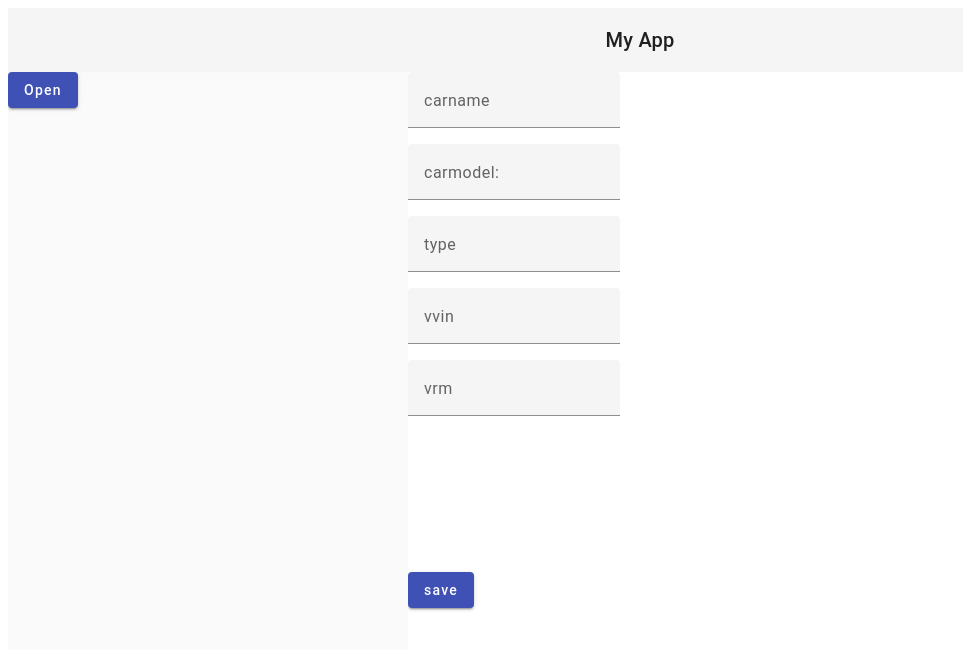
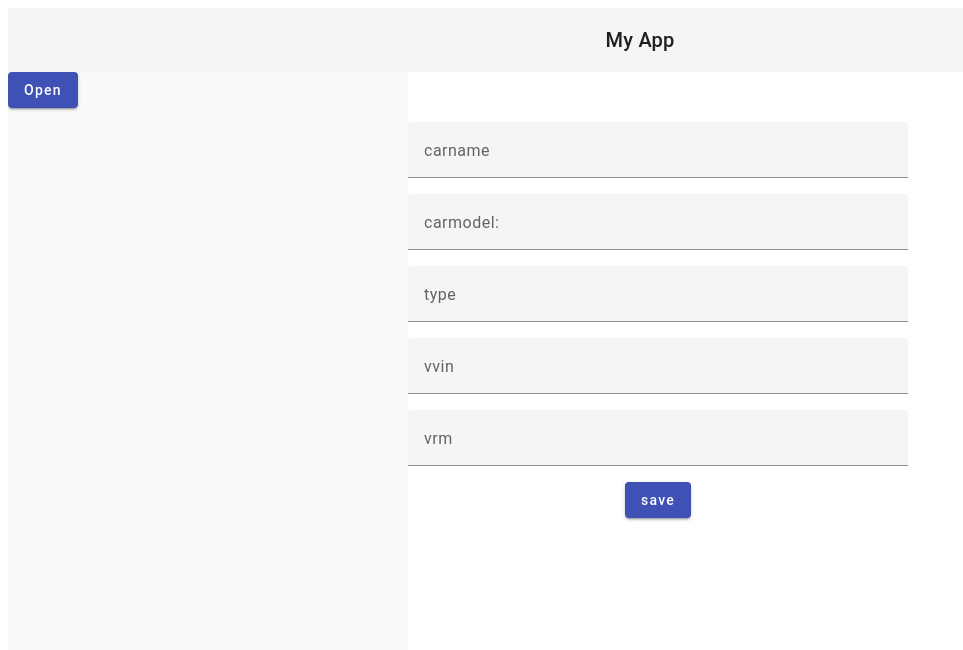
Before and after one commit to Tarunkumarchelumalla/angular-material-ex-2, an Angular app: page /child2/0 in a window 1280 px wide. Shown: the top 650 px of the page, without its empty margins (0-963 px from the left). Built offline with nearby package versions, Linux system fonts and the light colour scheme.

Commit message:
8 files modified

```diff
--- a/src/app/app.component.css
+++ b/src/app/app.component.css
@@ -46,3 +46,6 @@ button {
   display: flex;
   justify-content: space-around;
 }
+.div-outlet {
+  margin-top: 50px;
+}
--- a/src/app/app.component.html
+++ b/src/app/app.component.html
@@ -39,7 +39,7 @@
     </button>
   </mat-sidenav-container>
 
-  <div>
+  <div class="div-outlet">
     <router-outlet></router-outlet>
   </div>
 </div>
--- a/src/app/carsdata.service.ts
+++ b/src/app/carsdata.service.ts
@@ -1,5 +1,27 @@
 import { Injectable } from '@angular/core';
 import { faker } from '@faker-js/faker';
+
+// PascalCase (Interface Classes)
+// snake_case
+// camelCase (functions, variables)
+
+// interface Tarun<T1, T2> {
+//   name: T1;
+//   age: T2;
+// }
+
+// const abc: Tarun<string, number> = {
+//   name: 0,
+//   age: ''
+// }
+
+interface CrudService {
+  list: (...args: any[]) => any;
+  create: (...args: any[]) => any;
+  update: (...args: any[]) => any;
+  delete: (...args: any[]) => any;
+  retrieve: (...args: any[]) => any;
+}
 
 export interface car {
   id: string;
@@ -9,6 +31,11 @@ export interface car {
   vvin: string;
   vrm: string;
 }
+
+// type X = Partial<car>;
+// type Scrap = Omit<car, 'type' | 'vvin' | 'vrm'>;
+
+// type Pujan = car | Scrap;
 
 @Injectable()
 export class CarsdataService {
@@ -28,7 +55,6 @@ export class CarsdataService {
     Array.from({ length: 10 }).forEach(() => {
       this.Cars.push(createcardata());
     });
-
   }
 
   retrive(uuid: string): car {
@@ -36,10 +62,16 @@ export class CarsdataService {
     return result;
   }
 
-  onsave(car:car):void{
+  oncreate(car: car): void {
     this.Cars.push(car);
   }
-  // onupdate(car:car,id):void{
-
-  // }
+  onupdate(car: car, id: string): void {
+    let index = this.Cars.findIndex((val) => val.id === id);
+    this.Cars.splice(index, 1, car);
+    console.log(this.Cars);
+  }
+  ondelete(id:string){
+    let index = this.Cars.findIndex((val) => val.id === id);
+    this.Cars.splice(index, 1);
+  }
 }
--- a/src/app/listview1/listview1.component.css
+++ b/src/app/listview1/listview1.component.css
@@ -0,0 +1,4 @@
+.top-container{
+  width: 100%;
+  height: 100vh;
+}
--- a/src/app/listview1/listview1.component.html
+++ b/src/app/listview1/listview1.component.html
@@ -1,4 +1,5 @@
-<div>
+<div class="top-container">
+  <div class="div-btn">
     <button mat-raised-button color="primary" (click)="create()">Add</button>
   </div>
 
@@ -40,3 +41,4 @@
     <tr mat-header-row *matHeaderRowDef="displayedColumns"></tr>
     <tr mat-row *matRowDef="let row; columns: displayedColumns"></tr>
   </table>
+</div>
--- a/src/app/listview2/listview2.component.css
+++ b/src/app/listview2/listview2.component.css
@@ -1,5 +1,18 @@
 .div-form {
   display: flex;
   flex-direction: column;
-  height: 500px;
+
+  width: 500px;
 }
+.btns {
+  display: flex;
+  justify-content: space-around;
+  width: 100%;
+}
+.div-container {
+  display: flex;
+  flex-direction: column;
+  padding-top: 50px;
+  width: 100%;
+  height: 100vh;
+}
--- a/src/app/listview2/listview2.component.html
+++ b/src/app/listview2/listview2.component.html
@@ -1,3 +1,4 @@
+<div class="container">
   <div class="div-form" [formGroup]="CarsForm">
     <mat-form-field appearance="fill">
       <mat-label>carname</mat-label>
@@ -24,11 +25,20 @@
       <input matInput formControlName="vrm" />
     </mat-form-field>
   </div>
-
+  <div class="btns">
     <div *ngIf="id === '0'">
       <button mat-raised-button color="primary" (click)="save()">save</button>
     </div>
 
     <div *ngIf="id != '0'">
-  <button mat-raised-button color="primary" (click)="update()">Update</button>
+      <button mat-raised-button color="primary" (click)="update()">
+        Update
+      </button>
     </div>
+    <div *ngIf="id != '0'">
+      <button mat-raised-button color="primary" (click)="delete()">
+        delete
+      </button>
+    </div>
+  </div>
+</div>
--- a/src/app/listview2/listview2.component.ts
+++ b/src/app/listview2/listview2.component.ts
@@ -13,7 +13,7 @@ import { faker } from '@faker-js/faker';
 export class Listview2Component implements OnInit {
   public id = '';
   CarsForm = new FormGroup({
-    id:new FormControl(' '),
+    id: new FormControl(''),
     carname: new FormControl(' '),
     carmodel: new FormControl(' '),
     type: new FormControl(' '),
@@ -35,7 +35,7 @@ export class Listview2Component implements OnInit {
       const car = this._dtaa.retrive(this.id);
 
       this.CarsForm.setValue({
-        id:car.id,
+        id: car.id,
         carname: car.carname,
         carmodel: car.carmodel,
         type: car.type,
@@ -44,7 +44,7 @@ export class Listview2Component implements OnInit {
       });
     } else {
       this.CarsForm.setValue({
-        id:faker.datatype.uuid(),
+        id: faker.datatype.uuid(),
         carname: '',
         carmodel: '',
         type: '',
@@ -53,13 +53,20 @@ export class Listview2Component implements OnInit {
       });
     }
   }
+  /// new one
   save(): void {
-    // this._dtaa.onsave(val);
-    // const uuid =faker.datatype.uuid()
+    this._dtaa.oncreate(this.CarsForm.value as car);
     console.log(this.CarsForm.value);
   }
+
+  /// update one
   update(): void {
-    // this._dtaa.onsave(val);
-    console.log(this.CarsForm.value);
+    this._dtaa.onupdate(
+      this.CarsForm.value as car,
+      this.CarsForm.get('id').value
+    );
+  }
+  delete(): void {
+    this._dtaa.ondelete(this.CarsForm.get('id').value);
   }
 }
```
Lines whose indentation alone changed are shown as unchanged.
